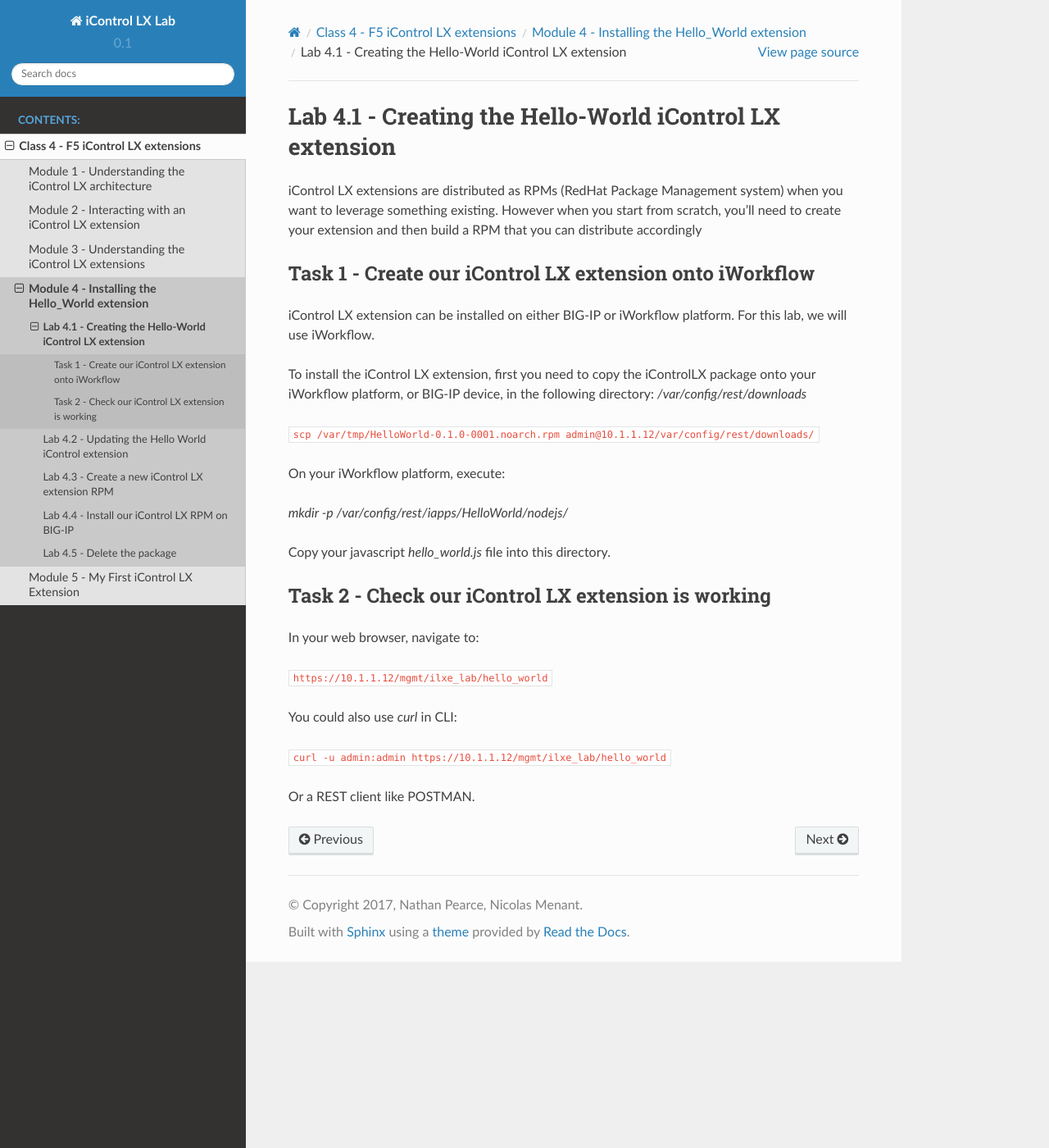
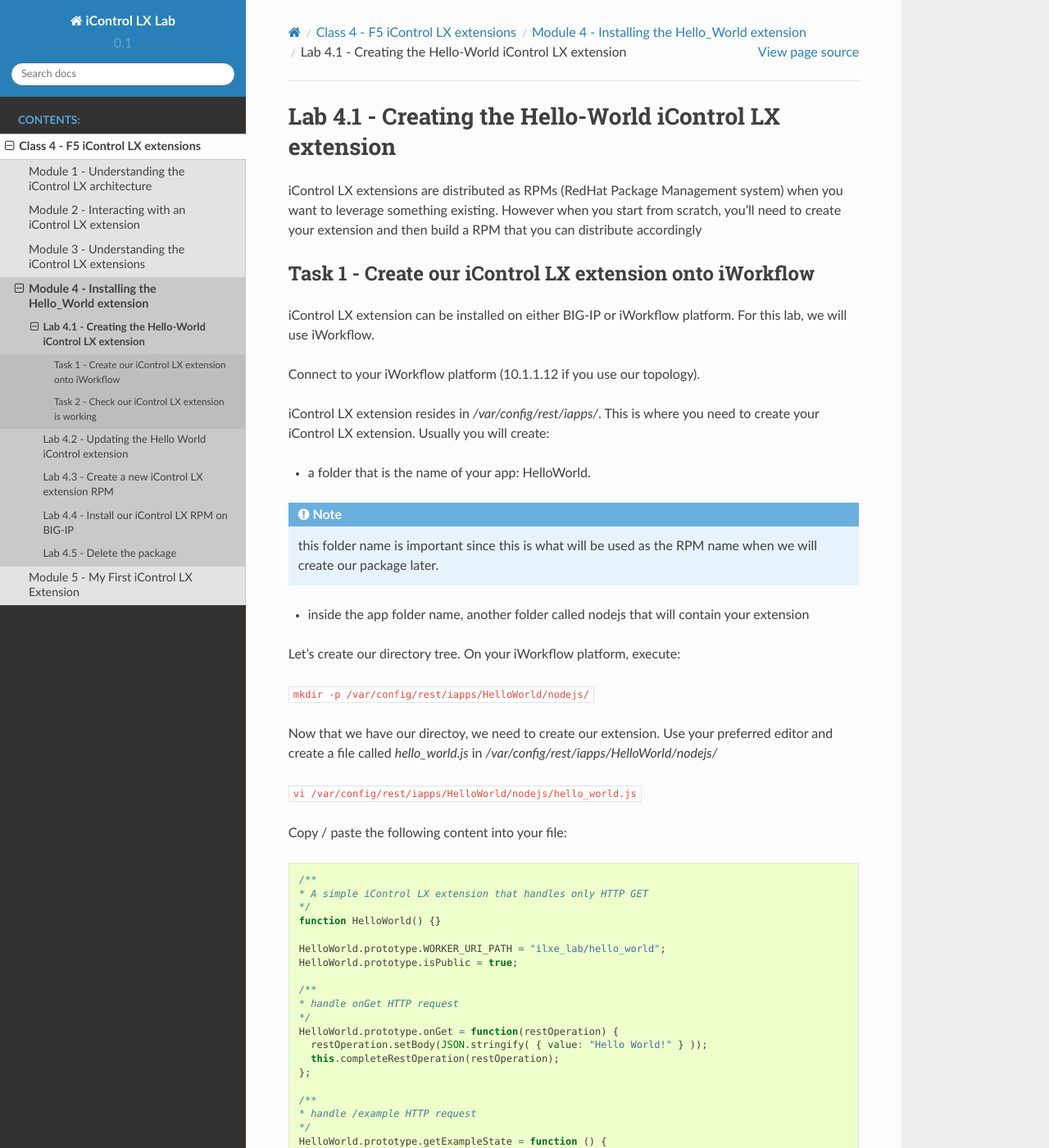
Before and after one commit to nmenant/iControl_LX_Lab, a Sphinx documentation site: the page built from docs/class4/module4/lab1.rst, in a window 1280 px wide and 1400 px high. Shown: the whole window at 82% size. Built offline with Sphinx 7.4.7 and the Read the Docs theme 2.0.0, drawn with Linux system fonts in a browser that asks for light colours; some of the changed text lies outside the part shown.

Commit message:
mostly module4 lab1 content creation

```diff
--- a/docs/class4/module3/module3.rst
+++ b/docs/class4/module3/module3.rst
@@ -2,7 +2,7 @@
 ===================================================
 
 In module 3 we are going to review the 'hello_world' extension, look at how to
-handle HTTP POSTs (and other methods), and interact with 3rd party systems.
+handle HTTP GETs (and other methods), and interact with 3rd party systems.
 
 **Exercises in this Module**
 
--- a/docs/class4/module4/lab1.rst
+++ b/docs/class4/module4/lab1.rst
@@ -8,16 +8,89 @@
 
 iControl LX extension can be installed on either BIG-IP or iWorkflow platform. For this lab, we will use iWorkflow.
 
-To install the iControl LX extension, first you need to copy the iControlLX package onto your iWorkflow platform, or BIG-IP device, in the following directory: `/var/config/rest/downloads`
+Connect to your iWorkflow platform (10.1.1.12 if you use our topology).
 
+iControl LX extension resides in `/var/config/rest/iapps/`. This is where you need to create your iControl LX extension. Usually you will create:
 
-``scp /var/tmp/HelloWorld-0.1.0-0001.noarch.rpm admin@10.1.1.12/var/config/rest/downloads/``
+* a folder that is the name of your app: HelloWorld.
 
-On your iWorkflow platform, execute:
+.. note::
 
-`mkdir -p /var/config/rest/iapps/HelloWorld/nodejs/`
+  this folder name is important since this is what will be used as the RPM name when we will create our package later.
 
-Copy your javascript `hello_world.js` file into this directory.
+* inside the app folder name, another folder called nodejs that will contain your extension
+
+Let's create our directory tree. On your iWorkflow platform, execute:
+
+``mkdir -p /var/config/rest/iapps/HelloWorld/nodejs/``
+
+Now that we have our directoy, we need to create our extension. Use your preferred editor and create a file called `hello_world.js` in `/var/config/rest/iapps/HelloWorld/nodejs/`
+
+``vi /var/config/rest/iapps/HelloWorld/nodejs/hello_world.js``
+
+Copy / paste the following content into your file:
+
+.. code-block:: javascript
+
+    /**
+    * A simple iControl LX extension that handles only HTTP GET
+    */
+    function HelloWorld() {}
+
+    HelloWorld.prototype.WORKER_URI_PATH = "ilxe_lab/hello_world";
+    HelloWorld.prototype.isPublic = true;
+
+    /**
+    * handle onGet HTTP request
+    */
+    HelloWorld.prototype.onGet = function(restOperation) {
+      restOperation.setBody(JSON.stringify( { value: "Hello World!" } ));
+      this.completeRestOperation(restOperation);
+    };
+
+    /**
+    * handle /example HTTP request
+    */
+    HelloWorld.prototype.getExampleState = function () {
+      return {
+        "supports":"none"
+      };
+    };
+
+    module.exports = HelloWorld;
+
+Once our extension is created, we need to load it into restnoded. When an extension is loaded from a RPM, it is done automatically. However here, we will need to do it ourselves:
+
+use the following command to make restnoded aware of our extension:
+
+``restcurl shared/nodejs/loader-path-config -d '{"workerPath": "/var/config/rest/iapps/HelloWorld"}'``
+
+the output should look like this:
+
+.. code::
+
+  $ restcurl shared/nodejs/loader-path-config -d '{"workerPath": "/var/config/rest/iapps/HelloWorld"}'
+  {
+    "id": "ad130c79-59a0-49c7-a7e7-ff39efe956b5",
+    "workerPath": "/var/config/rest/iapps/HelloWorld",
+    "generation": 1,
+    "lastUpdateMicros": 1508242306312732,
+    "kind": "shared:nodejs:loader-path-config:loaderpathstate",
+    "selfLink": "https://localhost/mgmt/shared/nodejs/loader-path-config/ad130c79-59a0-49c7-a7e7-ff39efe956b5"
+  }
+
+The logfile restnoded.0.log will give you the ability to track whether your extension is loaded as expected. Run the following command to ensure everything went smoothly:
+
+``grep HelloWorld /var/log/restnoded/restnoded.log``
+
+the output should look like this:
+
+.. code::
+
+  Tue, 17 Oct 2017 12:11:46 GMT - finest: [LoaderWorker] triggered at path:  /var/config/rest/iapps/HelloWorld
+  Tue, 17 Oct 2017 12:11:46 GMT - finest: [LoaderWorker] triggered at path:  /var/config/rest/iapps/HelloWorld/nodejs
+  Tue, 17 Oct 2017 12:11:46 GMT - finest: [LoaderWorker] triggered at path:  /var/config/rest/iapps/HelloWorld/nodejs/hello_world.js
+  Tue, 17 Oct 2017 12:11:46 GMT - config: [RestWorker] /ilxe_lab/hello_world has started. Name:HelloWorld
 
 
 Task 2 - Check our iControl LX extension is working
@@ -27,6 +100,11 @@
 
 ``https://10.1.1.12/mgmt/ilxe_lab/hello_world``
 
+you should see something like this:
+
+.. image:: ../../_static/class4/module4/lab1-image001.png
+  :align: center
+  :scale: 50%
 
 You could also use `curl` in CLI:
 
--- a/docs/class4/module4/lab3.rst
+++ b/docs/class4/module4/lab3.rst
@@ -8,7 +8,7 @@
 
 
 Task 1 - create a new RPM for the updated iControl LX extension
-^^^^^^^^^^^^^^^^^^^^^^^^^^^^^^^^^^^^^^^^^^^^^^^^^^^^^^^^^^^^^^
+^^^^^^^^^^^^^^^^^^^^^^^^^^^^^^^^^^^^^^^^^^^^^^^^^^^^^^^^^^^^^^^
 
 The minimum requirement to build an iControlLX package is the `appName`, which
 must match that of the package directory created in the previous step.
--- a/docs/class4/module4/lab4.rst
+++ b/docs/class4/module4/lab4.rst
@@ -2,6 +2,8 @@
 -----------------------------------------------
 
 To install the iControl LX extension, first you need to copy the iControlLX package onto your iWorkflow platform, or BIG-IP device, in the following directory: `/var/config/rest/downloads`
+
+``scp /var/tmp/HelloWorld-0.1.0-0001.noarch.rpm admin@10.1.1.12/var/config/rest/downloads/``
 
 Task 1 - Review the installed iControl LX packages
 ^^^^^^^^^^^^^^^^^^^^^^^^^^^^^^^^^^^^^^^^^^^^^^^^^^
```
Also changed, not shown: docs/_static/class4/module4/lab1-image001.png (added).
